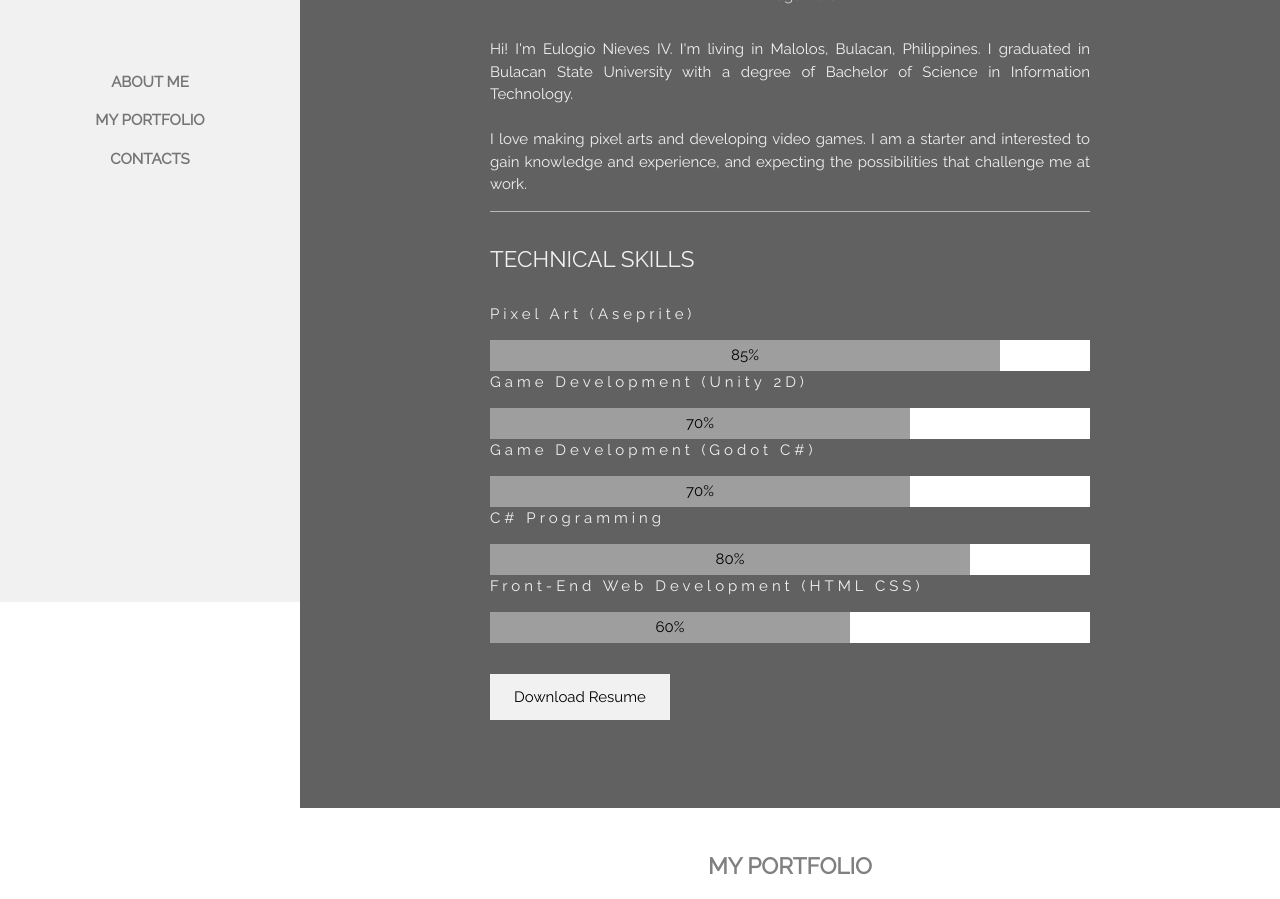
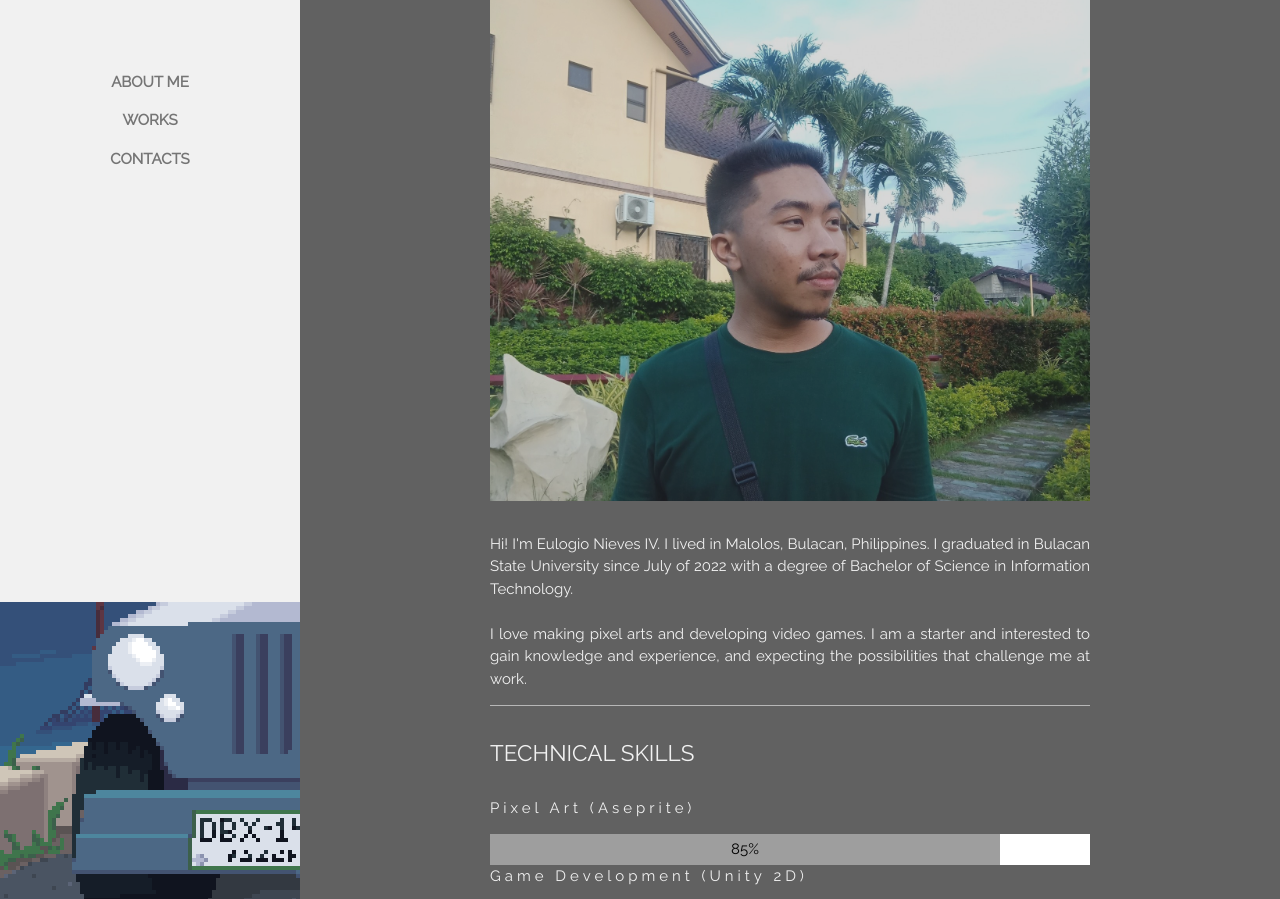
Before and after one commit to EulogioIV/eulogioiv.github.io, a plain HTML site: page index.html in a window 1280 px wide. Shown: the part 198-1097 px from the top of the page. Drawn offline with nearby package versions, Linux system fonts and the light colour scheme.

Commit message:
Initial commit

```diff
--- a/index.html
+++ b/index.html
@@ -23,6 +23,12 @@
         font-family: "Raleway", sans-serif
     }
 
+    body {
+        background-image: url("images/Jeepney.png");
+        background-repeat: no-repeat;
+        background-attachment: fixed;
+    }
+
     .col-4 {
         padding-left: 0px !important;
         padding-right: 0px !important;
@@ -32,7 +38,7 @@
     }
 
     img {
-        opacity: 0.8;
+        opacity: 0.75;
         cursor: pointer;
     }
 
@@ -76,7 +82,7 @@
             class="w3-bar-item w3-button w3-padding w3-hide-large">CLOSE</a>
 
         <a href="#" onclick="w3_close()" class="w3-bar-item w3-button">ABOUT ME</a>
-        <a href="#my-portfolio" onclick="w3_close()" class="w3-bar-item w3-button">MY PORTFOLIO</a>
+        <a href="#works" onclick="w3_close()" class="w3-bar-item w3-button">WORKS</a>
         <a href="#contacts" onclick="w3_close()" class="w3-bar-item w3-button">CONTACTS</a>
     </nav>
 
@@ -91,7 +97,7 @@
         title="close side menu" id="myOverlay"></div>
 
     <!-- !PAGE CONTENT! -->
-    <div class="w3-main" style="margin-left:300px">
+    <div class="w3-main w3-white" style="margin-left:300px">
 
         <!-- Push down content on small screens -->
         <div class="w3-hide-large" style="margin-top:83px"></div>
@@ -102,13 +108,14 @@
         <!-- About section -->
         <div class="w3-container w3-dark-grey w3-center w3-text-light-grey w3-padding-32" id="about">
             <h4><b>About Me</b></h4>
-            <img src="/w3images/avatar_hat.jpg" alt="image here" class="w3-image w3-padding-32" width="600"
-                height="650">
+            <img src="images/Me.jpg" alt="image here" class="w3-image w3-padding-32" style="max-width: 600px; max-height: 650px;">
             <div class="w3-content w3-justify" style="max-width:600px; padding-bottom: 25px;">
                 <!--<h4 class="name">Eulogio M. Nieves IV</h4>-->
-                <p>Hi! I'm Eulogio Nieves IV. I'm living in Malolos, Bulacan, Philippines. I graduated in Bulacan State
-                    University with a degree of Bachelor of Science in Information Technology.
-                    <br> <br>I love making pixel arts and developing video games. I am a starter and interested to gain
+                <p>
+                    Hi! I'm Eulogio Nieves IV. I lived in Malolos, Bulacan, Philippines. I graduated in Bulacan State
+                    University since July of 2022 with a degree of Bachelor of Science in Information Technology.
+                    <br> <br>
+                    I love making pixel arts and developing video games. I am a starter and interested to gain
                     knowledge and experience, and expecting the possibilities that challenge me at work.
                 </p>
                 <!--
@@ -133,7 +140,7 @@
                 <div class="w3-white">
                     <div class="w3-container w3-padding-small w3-center w3-grey" style="width:80%">80%</div>
                 </div>
-                <p class="w3-wide">Front-End Web Development (HTML CSS)</p>
+                <p class="w3-wide">Front-End Web Development (HTML, CSS)</p>
                 <div class="w3-white">
                     <div class="w3-container w3-padding-small w3-center w3-grey" style="width:60%">60%</div>
                 </div>
@@ -187,8 +194,8 @@
         </div>
 
         <!-- Portfolio -->
-        <div class="w3-container w3-center w3-padding-32" id="my-portfolio">
-            <h4 style="color:gray;"><b>MY PORTFOLIO</b></h4>
+        <div class="w3-container w3-center w3-padding-32" id="works">
+            <h4 style="color:gray;"><b>WORKS</b></h4>
         </div>
 
         <!-- Photo grid -->
```
Also changed, not shown: images/Me.jpg (added), 1 other file.
